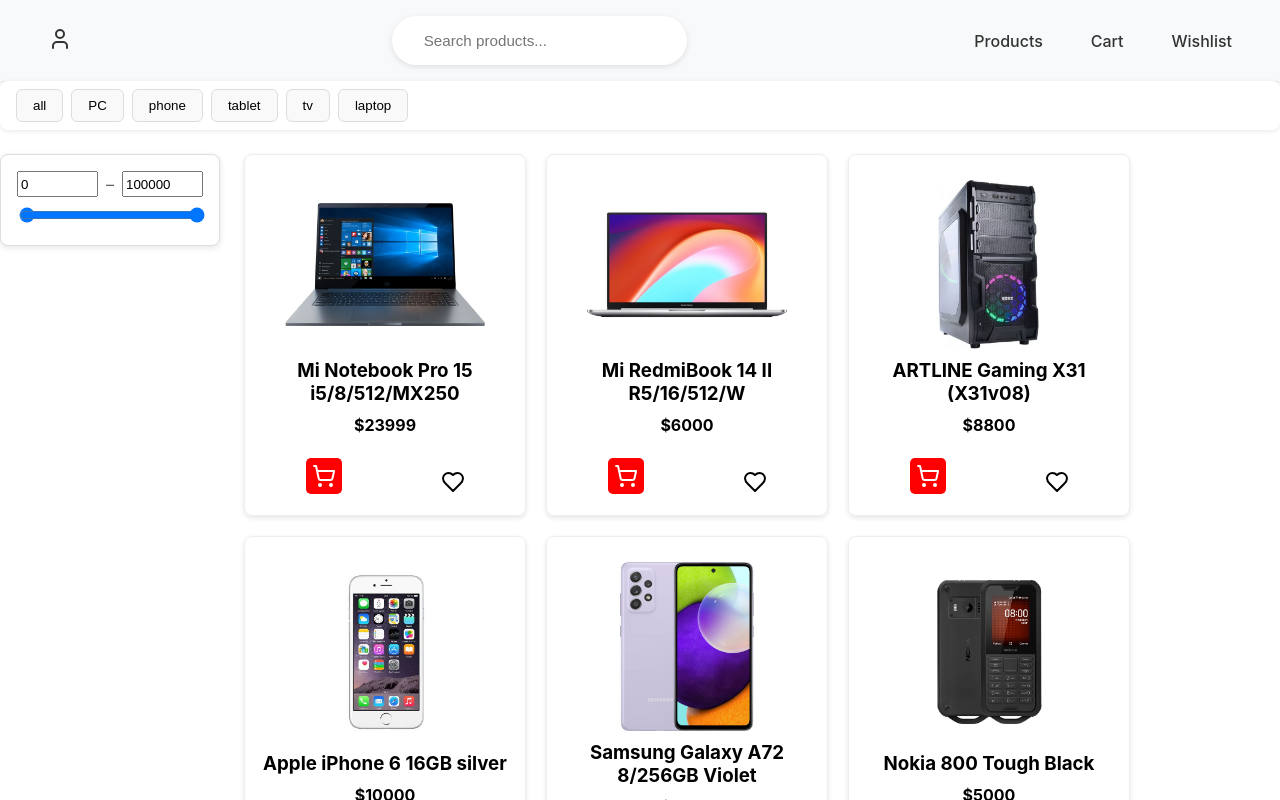
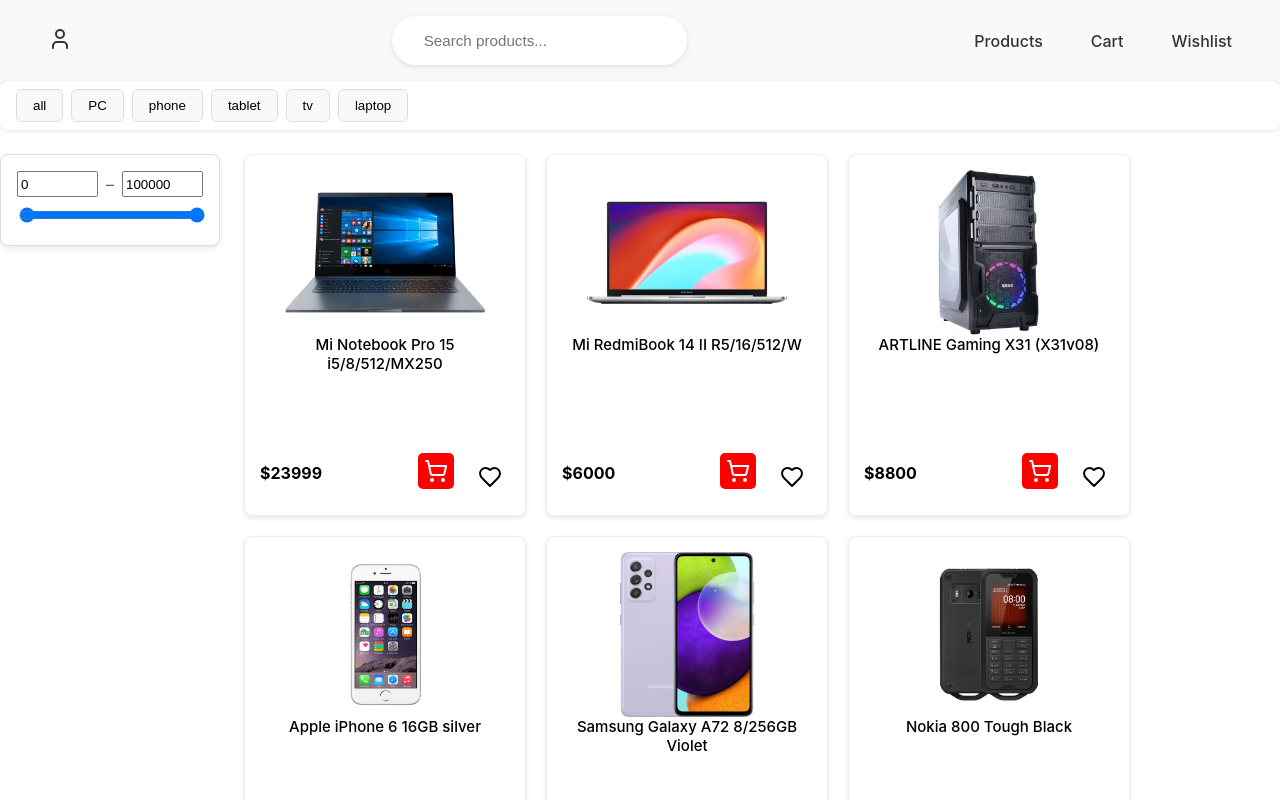
Before and after one commit to AlexanderRyb/neocommerce, a React (Create React App) app: page / in a window 1280 px wide. Shown: the top 800 px of the page. Built offline with nearby package versions, Linux system fonts and the light colour scheme; no server answers.

Commit message:
layout changes

```diff
--- a/src/Components/ProductCard/ProductCard.jsx
+++ b/src/Components/ProductCard/ProductCard.jsx
@@ -1,11 +1,11 @@
-import React from 'react'
-import './styles.css'
-import { ShoppingCart, Heart } from 'lucide-react';
+import React from "react";
+import "./styles.css";
+import { ShoppingCart, Heart } from "lucide-react";
 import { useContextStore } from "../../Context/CommerceContext";
 
-
 const ProductCard = ({ image, description, price }) => {
-  const { cart, setCart, wishlist, setWishlist, updateUserData, user } = useContextStore();
+  const { cart, setCart, wishlist, setWishlist, updateUserData, user } =
+    useContextStore();
 
   const product = { image, description, price };
 
@@ -16,9 +16,11 @@
     }
 
     let updatedCart;
-    if (cart.some(item => item.description === product.description)) {
+    if (cart.some((item) => item.description === product.description)) {
       // Remove item from cart if already added
-      updatedCart = cart.filter(item => item.description !== product.description);
+      updatedCart = cart.filter(
+        (item) => item.description !== product.description
+      );
     } else {
       // Add item to cart if not already there
       updatedCart = [...cart, product];
@@ -35,9 +37,11 @@
     }
 
     let updatedWishlist;
-    if (wishlist.some(item => item.description === product.description)) {
+    if (wishlist.some((item) => item.description === product.description)) {
       // Remove item from wishlist if already added
-      updatedWishlist = wishlist.filter(item => item.description !== product.description);
+      updatedWishlist = wishlist.filter(
+        (item) => item.description !== product.description
+      );
     } else {
       // Add item to wishlist if not already there
       updatedWishlist = [...wishlist, product];
@@ -51,26 +55,39 @@
     <div className="product-card">
       <img src={image} alt={description} />
       <h3>{description}</h3>
-      <p>${price}</p>
-      <div className='buttons'>
+      <div className="card-footer">
+        <p className="price">${price}</p>
+
+        <div className="buttons">
           <button onClick={handleAddToCart}>
             <ShoppingCart
-               className={cart.some(item => item.description === product.description) ? "in-cart" : "not-in-cart"}
-
+              className={
+                cart.some((item) => item.description === product.description)
+                  ? "in-cart"
+                  : "not-in-cart"
+              }
             />
           </button>
           <button onClick={handleAddToWishlist}>
             <Heart
-           className={wishlist.some(item => item.description === product.description) ? "in-wishlist" : "not-in-wishlist"}
-    fill={wishlist.some(item => item.description === product.description) ? "red" : "none"}
-
+              className={
+                wishlist.some(
+                  (item) => item.description === product.description
+                )
+                  ? "in-wishlist"
+                  : "not-in-wishlist"
+              }
+              fill={
+                wishlist.some(
+                  (item) => item.description === product.description
+                )
+                  ? "red"
+                  : "none"
+              }
             />
           </button>
-
-
         </div>
-
-
+      </div>
     </div>
   );
 };
--- a/src/Components/ProductCard/styles.css
+++ b/src/Components/ProductCard/styles.css
@@ -5,31 +5,44 @@
   border: 1px solid #eee;
   border-radius: 8px;
   padding: 15px;
-    box-shadow: 0 2px 5px rgba(0,0,0,0.1);
+  box-shadow: 0 2px 5px rgba(0, 0, 0, 0.1);
+  text-align: center;
+  align-items: stretch;
+}
+.product-card img,
+.product-card h3 {
+  align-self: center;
+}
+.card-footer {
+  margin-top: auto;
+  display: flex;
   align-items: center;
-    text-align: center;
+  justify-content: space-between;
+  width: 100%;
 }
 
 .product-card img {
   width: 80%;
-    height: 180px;
-    object-fit: cover;
-    margin: 10px 0;
+  height: 50%;
+  object-fit: fill;
   border-radius: 4px;
 }
 .product-card h3 {
   margin: auto;
+  font-weight: 500;
+  font-size: 15px;
   margin-top: 0;
   margin-bottom: 10px;
   align-items: center;
   justify-content: center;
+  min-height: 3em;
 }
-    .product-card p {
+
+.card-footer .price {
+  margin: 0;
   font-weight: bold;
-    margin: 0 0 15px;
-
 }
-  .cart-button{
+.cart-button {
   background-color: red;
 }
 
@@ -41,33 +54,28 @@
   border-radius: 4px;
   cursor: pointer;
   background-color: white;
-
 }
-.buttons{
-    width: 100%;
+.buttons {
   display: flex;
-    justify-content: space-around;
-
+  justify-content: start;
+  margin-top: auto;
   gap: 0.5rem;
   align-items: flex-end;
 }
-.not-in-cart{
+.not-in-cart {
   padding: 6px;
   border-radius: 5px;
   background-color: red;
-
 }
 .not-in-cart:hover {
   background-color: #f06060;
 }
-.in-wishlist{
-color:red
-
+.in-wishlist {
+  color: red;
 }
-.not-in-wishlist{
-  color:black;
-
+.not-in-wishlist {
+  color: black;
 }
 .not-in-wishlist:hover {
-  color:red
+  color: red;
 }
--- a/src/Components/Products/styles.css
+++ b/src/Components/Products/styles.css
@@ -36,7 +36,12 @@
     border-radius: 6px;
     background-color: #f9f9f9;
     cursor: pointer;
-    transition: all 0.2s ease;
+
+  }
+  .categories-row button:hover {
+    background-color: #e0e0e0;
+      box-shadow: 0px 1px 3px 0px rgba(0, 0, 0, 0.1);
+
   }
   .price-filter {
     display: flex;
```
Lines whose indentation alone changed are shown as unchanged.
